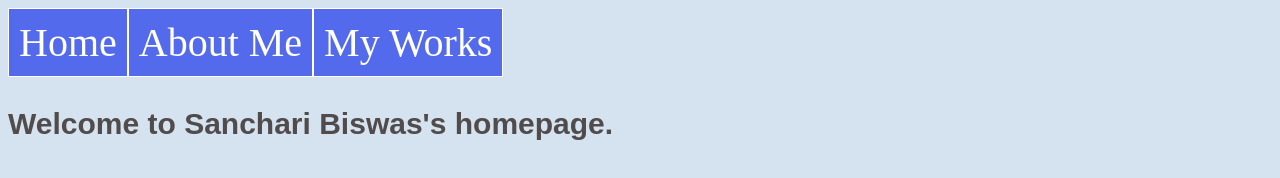
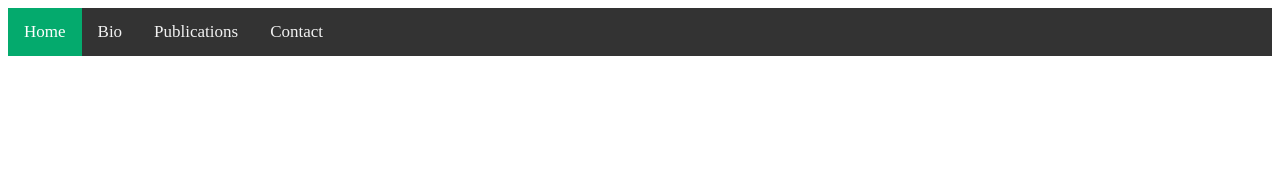
Before and after one commit to sanchari1992/sanchari1992.github.io, a plain HTML site: page MyHomePage/index.html in a window 1280 px wide. Drawn offline with Linux system fonts and the light colour scheme.

Commit message:
Changes 1

```diff
--- a/MyHomePage/index.html
+++ b/MyHomePage/index.html
@@ -2,84 +2,20 @@
 <html lang="en">
 
 <head>
-	<style>
-		body {
-			background: rgb(212, 227, 239);
-		}
+	<title>Sanchari Biswas Portfolio</title>
 
-		[data-tab-info] {
-			display: none;
-		}
-
-		.active[data-tab-info] {
-			display: block;
-		}
-
-		.tab-content {
-			font-size: 30px;
-			font-family: sans-serif;
-			font-weight: bold;
-			color: rgb(82, 75, 75);
-		}
-
-		.tabs {
-			font-size: 40px;
-			color: rgb(255, 255, 255);
-			display: flex;
-			margin: 0;
-		}
-
-		.tabs span {
-			background: rgb(83, 106, 236);
-			padding: 10px;
-			border: 1px solid rgb(255, 255, 255);
-		}
-
-		.tabs span:hover {
-			background: rgb(164, 166, 244);
-			cursor: pointer;
-			color: black;
-		}
-	</style>
+	<link rel="stylesheet" href="menu.css">
 </head>
 
 <body>
-	<div class="tabs">
-		<span data-tab-value="#home">Home</span>
-		<span data-tab-value="#about">About Me</span>
-		<span data-tab-value="#works">My Works</span>
-	</div>
+	<!-- Navbar -->
+	<div class="topnav">
+		<a class="active" href="#home">Home</a>
+		<a href="#news">Bio</a>
+		<a href="#contact">Publications</a>
+		<a href="#about">Contact</a>
+	  </div>
 
-	<div class="tab-content">
-		<div class="tabs__tab active" id="home" data-tab-info>
-			<p>Welcome to Sanchari Biswas's homepage.</p>
-
-		</div>
-		<div class="tabs__tab" id="about" data-tab-info>
-			<p>Hello Everyone.</p>
-
-		</div>
-		<div class="tabs__tab" id="works" data-tab-info>
-			<p>Still In Progress.</p>
-
-		</div>
-	</div>
-	<script type="text/javascript">
-		const tabs = document.querySelectorAll('[data-tab-value]')
-		const tabInfos = document.querySelectorAll('[data-tab-info]')
-
-		tabs.forEach(tab => {
-			tab.addEventListener('click', () => {
-				const target = document
-					.querySelector(tab.dataset.tabValue);
-
-				tabInfos.forEach(tabInfo => {
-					tabInfo.classList.remove('active')
-				})
-				target.classList.add('active');
-			})
-		})
-	</script>
 </body>
 
 </html>
--- /dev/null
+++ b/MyHomePage/menu.css
@@ -0,0 +1,27 @@
+/* Add a black background color to the top navigation */
+.topnav {
+    background-color: #333;
+    overflow: hidden;
+  }
+
+  /* Style the links inside the navigation bar */
+  .topnav a {
+    float: left;
+    color: #f2f2f2;
+    text-align: center;
+    padding: 14px 16px;
+    text-decoration: none;
+    font-size: 17px;
+  }
+
+  /* Change the color of links on hover */
+  .topnav a:hover {
+    background-color: #ddd;
+    color: black;
+  }
+
+  /* Add a color to the active/current link */
+  .topnav a.active {
+    background-color: #04AA6D;
+    color: white;
+  }
```
Also changed, not shown: 1 other file.
